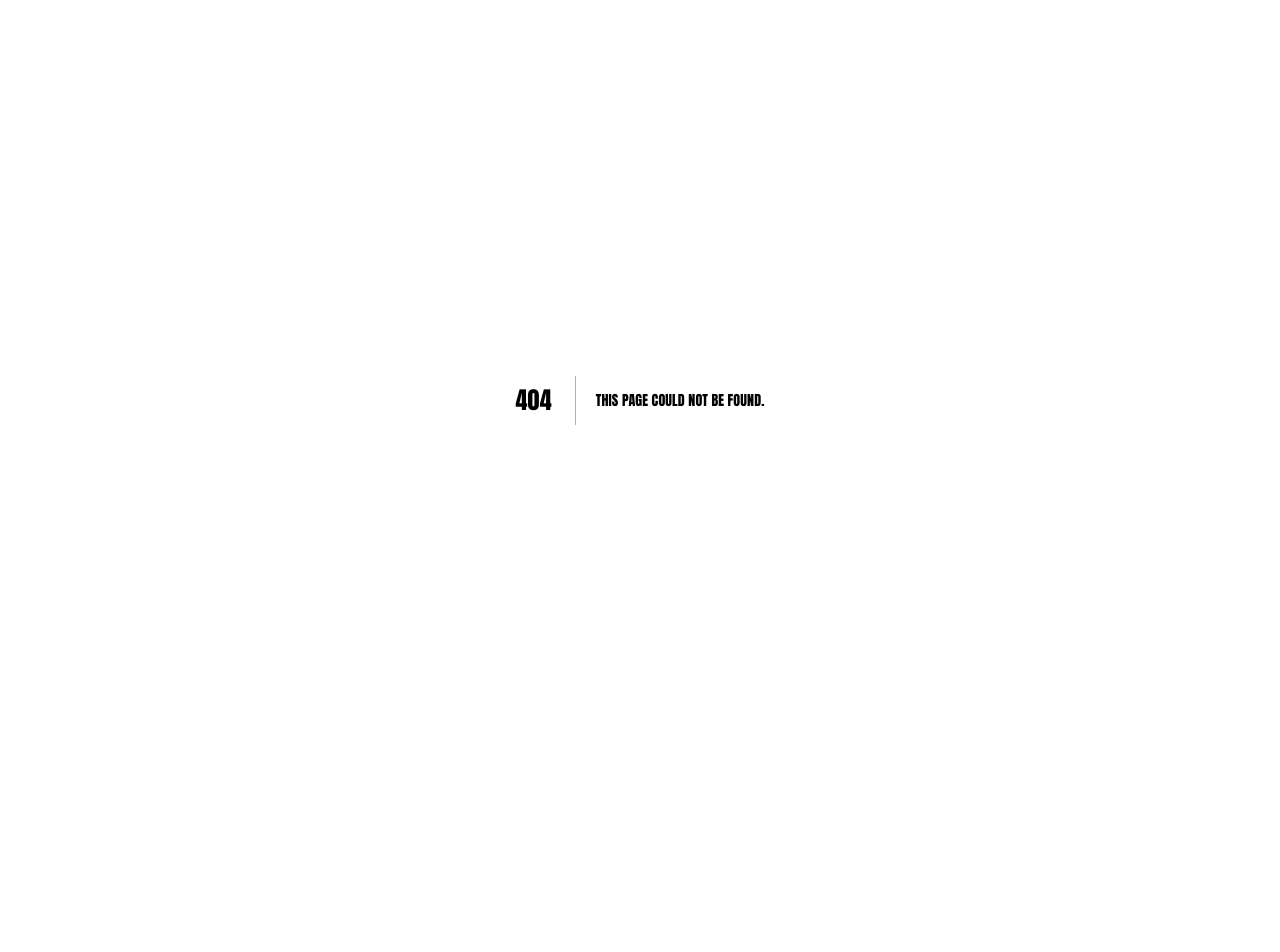
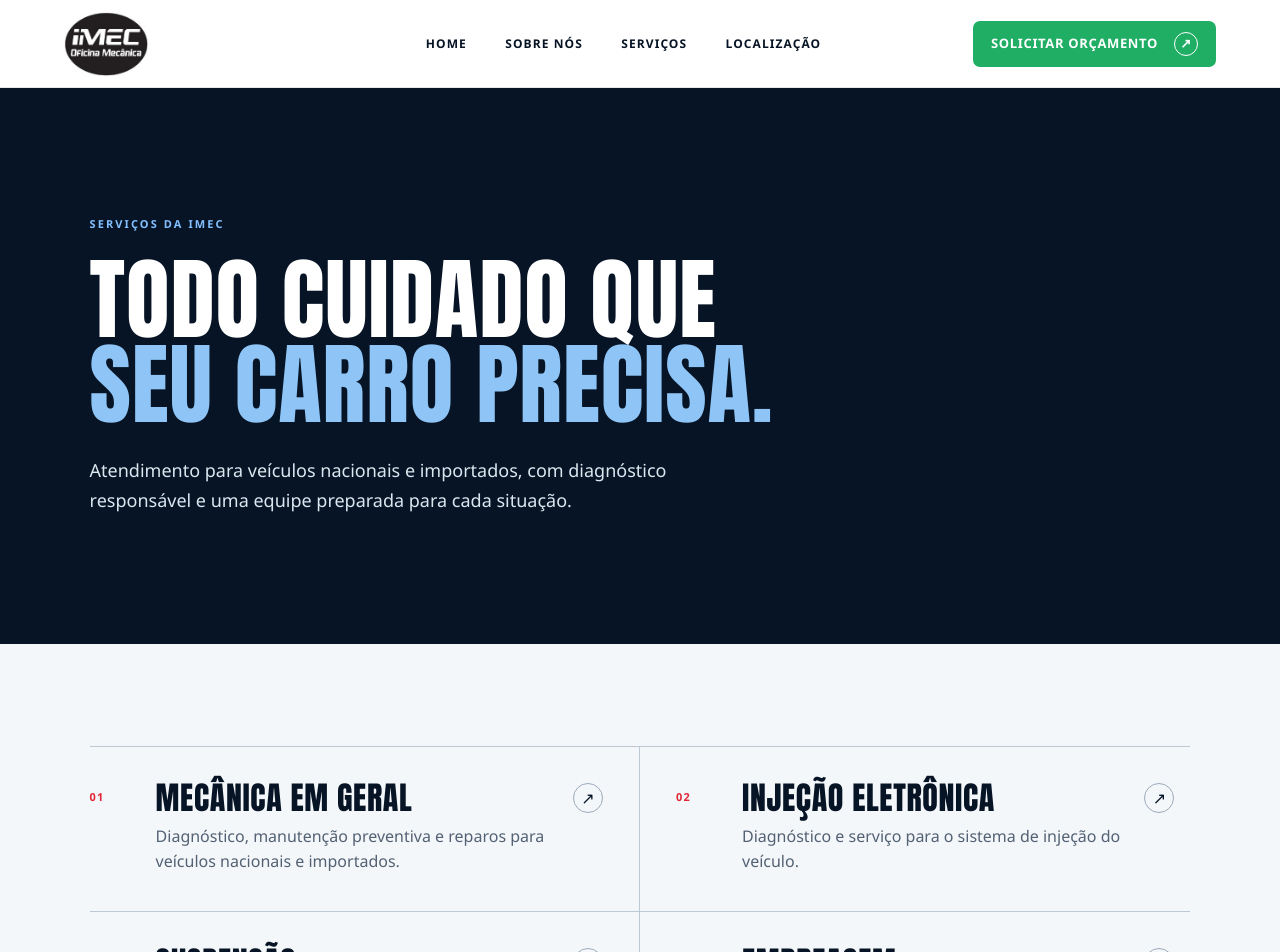
Before and after one commit to mariamatno1-lab/imec-oficina, a Next.js app: page /servicos in a window 1280 px wide. Before the commit this address had no page. Shown: the top 952 px of the page. Before the commit the page ends 800 px from the top, so only its background shows below. Built offline with nearby package versions, Linux system fonts and the light colour scheme.

Commit message:
Atualiza servicos, mapa e hero

```diff
--- a/app/globals.css
+++ b/app/globals.css
@@ -79,9 +79,6 @@ h1 span { color: #8ec5f6; display: block; }
 .hero-actions { align-items: center; display: flex; gap: 28px; margin-top: 40px; }
 .text-link { font-size: 12px; font-weight: 900; letter-spacing: .08em; text-transform: uppercase; }
 .light-link { border-bottom: 1px solid rgba(255,255,255,.55); padding-bottom: 6px; }
-.hero-contact { background: white; bottom: 40px; color: var(--ink); display: flex; flex-direction: column; padding: 20px 32px; position: absolute; right: clamp(22px, 5vw, 76px); z-index: 3; }
-.hero-contact span { color: var(--muted); font-size: 10px; font-weight: 900; letter-spacing: .12em; text-transform: uppercase; }
-.hero-contact strong { font-family: Impact, "Arial Narrow", sans-serif; font-size: 26px; font-weight: 400; letter-spacing: .05em; }
 .road-mark { background: var(--red); bottom: 0; color: white; font-size: 10px; font-weight: 900; left: 0; letter-spacing: .2em; overflow: hidden; padding: 11px 0; position: absolute; text-align: center; white-space: nowrap; width: 100%; z-index: 4; }
 
 .service-section { padding: clamp(80px, 10vw, 148px) clamp(22px, 7vw, 110px); }
@@ -98,6 +95,16 @@ h1 span { color: #8ec5f6; display: block; }
 .service-card p { color: var(--muted); line-height: 1.6; margin-bottom: 0; max-width: 390px; }
 .service-arrow { align-items: center; border: 1px solid #9caaba; border-radius: 50%; display: flex; height: 30px; justify-content: center; transition: all .2s; width: 30px; }
 .service-card:hover .service-arrow { background: var(--whatsapp); border-color: var(--whatsapp); color: white; }
+.services-more { display: flex; justify-content: center; margin-top: 46px; }
+.button-services { background: var(--blue); }
+.button-services:hover { background: var(--blue-deep); }
+
+.services-hero { background: var(--ink); color: white; padding: clamp(84px, 10vw, 145px) clamp(22px, 7vw, 110px); }
+.services-hero h1 { margin-bottom: 28px; }
+.services-hero > p:last-child { color: #dbe6ef; font-size: 18px; line-height: 1.7; margin-bottom: 0; max-width: 670px; }
+.services-complete { padding-top: clamp(64px, 8vw, 108px); }
+.services-complete .service-card h2 { font-family: Impact, "Arial Narrow", sans-serif; font-size: clamp(26px, 2.5vw, 38px); font-weight: 400; letter-spacing: .02em; margin-bottom: 10px; text-transform: uppercase; }
+.services-back { display: inline-block; margin-top: 48px; }
 
 .story { background: var(--blue-deep); color: white; display: grid; grid-template-columns: 1fr 1fr; min-height: 830px; }
 .story-collage { min-height: 780px; overflow: hidden; position: relative; }
@@ -126,8 +133,8 @@ h1 span { color: #8ec5f6; display: block; }
 .review-card footer { background: transparent; display: flex; flex-direction: column; font-size: 12px; font-weight: 900; gap: 4px; letter-spacing: .05em; padding: 0; text-transform: uppercase; }
 .review-card footer small { border: 0; color: #8fa4ba; font-size: 9px; grid-column: auto; padding: 0; }
 
-.location { background: #e7edf3; display: grid; grid-template-columns: 1fr 1fr; min-height: 650px; overflow: hidden; }
-.location-card { background: var(--blue); color: white; margin: 72px 0 72px clamp(22px, 7vw, 110px); padding: clamp(40px, 5vw, 72px); position: relative; z-index: 2; }
+.location { background: #e7edf3; display: grid; grid-template-columns: minmax(0, 1fr) minmax(0, 1fr); min-height: 520px; overflow: hidden; }
+.location-card { background: var(--blue); color: white; margin: 48px 0 48px clamp(22px, 7vw, 110px); padding: clamp(34px, 4vw, 58px); position: relative; z-index: 2; }
 .location-card .eyebrow { color: #b3ddff; }
 .location-card h2 { font-size: clamp(46px, 4.8vw, 72px); margin-bottom: 28px; }
 address { color: #deefff; font-size: 17px; font-style: normal; line-height: 1.7; }
@@ -135,8 +142,8 @@ dl { border-top: 1px solid rgba(255,255,255,.35); margin: 32px 0; padding-top: 1
 dl div { display: flex; gap: 20px; justify-content: space-between; padding: 8px 0; }
 dt { color: #b3ddff; font-size: 10px; font-weight: 900; letter-spacing: .1em; text-transform: uppercase; }
 dd { font-size: 14px; font-weight: 700; margin: 0; text-align: right; }
-.location-map { min-height: 650px; overflow: hidden; position: relative; }
-.location-map iframe { border: 0; filter: saturate(.72) contrast(1.04); height: 100%; inset: 0; min-height: 650px; position: absolute; width: 100%; }
+.location-map { min-height: 520px; overflow: hidden; position: relative; width: 100%; }
+.location-map iframe { border: 0; filter: saturate(.72) contrast(1.04); height: 100%; inset: 0; min-height: 520px; position: absolute; width: 100%; }
 .map-label { background: var(--ink); bottom: 28px; color: white; display: flex; flex-direction: column; gap: 6px; left: 28px; padding: 18px 22px; pointer-events: none; position: absolute; z-index: 2; }
 .map-label span { color: #8fc9fb; font-size: 9px; font-weight: 900; letter-spacing: .13em; text-transform: uppercase; }
 .map-label strong { font-size: 13px; letter-spacing: .03em; }
@@ -188,8 +195,6 @@ footer small { border-top: 1px solid var(--steel); color: var(--muted); font-siz
   h1 { font-size: clamp(54px, 17vw, 78px); }
   .hero-copy { font-size: 16px; }
   .hero-actions { align-items: flex-start; flex-direction: column; gap: 22px; }
-  .hero-contact { bottom: 34px; left: 20px; padding: 14px 20px; right: auto; }
-  .hero-contact strong { font-size: 21px; }
   .service-section { padding: 78px 20px; }
   .section-heading { margin-bottom: 44px; }
   .section-heading h2, .story h2, .proof h2, .final-cta h2 { font-size: 48px; }
--- a/app/page.tsx
+++ b/app/page.tsx
@@ -6,12 +6,13 @@ export const metadata: Metadata = {
     "Mecânica em geral, injeção eletrônica, suspensão, embreagem, freios, motor e ABS em Itapevi.",
 };
 
-const whatsapp = "https://wa.me/5555945221201";
+const whatsapp = "https://wa.me/5511945221201";
 
 const whatsappLink = (message: string) =>
   `${whatsapp}?text=${encodeURIComponent(message)}`;
 
 const services = [
+  { name: "Mecânica em geral", detail: "Diagnóstico, manutenção preventiva e reparos para veículos nacionais e importados." },
   { name: "Injeção eletrônica", detail: "Diagnóstico e serviço para o sistema de injeção do veículo." },
   { name: "Suspensão", detail: "Atenção ao conjunto responsável por estabilidade e conforto." },
   { name: "Embreagem", detail: "Avaliação e reparo do sistema de transmissão de força." },
@@ -88,10 +89,6 @@ export default function Home() {
             <a className="text-link light-link" href="#servicos">Conhecer os serviços ↓</a>
           </div>
         </div>
-        <div className="hero-contact">
-          <span>Telefone</span>
-          <strong>(11) 4141-0052</strong>
-        </div>
         <div className="road-mark" aria-hidden="true">IMEC · NACIONAIS E IMPORTADOS · IMEC · NACIONAIS E IMPORTADOS</div>
       </section>
 
@@ -106,7 +103,7 @@ export default function Home() {
           </p>
         </div>
         <div className="service-grid">
-          {services.map((service, index) => (
+          {services.slice(0, 4).map((service, index) => (
             <a
               className="service-card"
               key={service.name}
@@ -122,6 +119,9 @@ export default function Home() {
               <span className="service-arrow" aria-hidden="true">↗</span>
             </a>
           ))}
+        </div>
+        <div className="services-more">
+          <a className="button button-services" href="/servicos">Veja todos os serviços <span aria-hidden="true">→</span></a>
         </div>
       </section>
 
@@ -191,14 +191,14 @@ export default function Home() {
           </address>
           <dl>
             <div><dt>Telefone</dt><dd>(11) 4141-0052</dd></div>
-            <div><dt>WhatsApp</dt><dd>(55) 95452-21201</dd></div>
+            <div><dt>WhatsApp</dt><dd>(11) 94522-1201</dd></div>
             <div><dt>Instagram</dt><dd>@imec_nacionaiseimportados</dd></div>
           </dl>
         </div>
         <div className="location-map">
           <iframe
             title="Mapa da Imec Oficina Mecânica em Itapevi"
-            src="https://www.google.com/maps?q=Rua+Maria+de+Lourdes+Chaluppe,+231,+Jardim+Rosemary,+Itapevi,+SP,+06657-150&output=embed"
+            src="https://www.google.com/maps?q=Rua+Maria+de+Lourdes+Chaluppe,+231,+Jardim+Rosemary,+Itapevi,+SP,+06657-150&z=14&output=embed"
             loading="lazy"
             referrerPolicy="no-referrer-when-downgrade"
             allowFullScreen
--- /dev/null
+++ b/app/servicos/page.tsx
@@ -0,0 +1,60 @@
+import type { Metadata } from "next";
+
+export const metadata: Metadata = {
+  title: "Serviços | Imec Oficina Mecânica em Itapevi",
+  description: "Conheça os serviços da Imec para veículos nacionais e importados em Itapevi.",
+};
+
+const whatsapp = "https://wa.me/5511945221201";
+const whatsappLink = (service: string) =>
+  `${whatsapp}?text=${encodeURIComponent(`Olá, Imec! Quero falar sobre o serviço de ${service.toLowerCase()} para meu veículo.`)}`;
+
+const services = [
+  { name: "Mecânica em geral", detail: "Diagnóstico, manutenção preventiva e reparos para veículos nacionais e importados." },
+  { name: "Injeção eletrônica", detail: "Diagnóstico e serviço para o sistema de injeção do veículo." },
+  { name: "Suspensão", detail: "Avaliação e reparo do conjunto responsável por estabilidade, conforto e segurança." },
+  { name: "Embreagem", detail: "Avaliação e reparo do sistema de transmissão de força do veículo." },
+  { name: "Freios", detail: "Inspeção e manutenção de um dos sistemas mais importantes para a segurança." },
+  { name: "Motor", detail: "Manutenção e reparos com eficiência, precisão e diagnóstico cuidadoso." },
+  { name: "ABS", detail: "Diagnóstico e atendimento para o sistema antitravamento dos freios." },
+];
+
+export default function ServicesPage() {
+  return (
+    <main className="services-page">
+      <header className="site-header">
+        <a className="brand" href="/" aria-label="Imec — início">
+          <img src="/imec/logo.jpg" alt="Imec Nacionais e Importados" />
+        </a>
+        <nav aria-label="Navegação principal">
+          <a href="/">Home</a>
+          <a href="/#sobre">Sobre nós</a>
+          <a href="/servicos" aria-current="page">Serviços</a>
+          <a href="/#localizacao">Localização</a>
+        </nav>
+        <a className="button button-small" href={whatsappLink("orçamento")} target="_blank" rel="noreferrer">
+          Solicitar orçamento <span aria-hidden="true" className="wa-dot">↗</span>
+        </a>
+      </header>
+
+      <section className="services-hero">
+        <p className="eyebrow light">Serviços da Imec</p>
+        <h1>Todo cuidado que<br /><span>seu carro precisa.</span></h1>
+        <p>Atendimento para veículos nacionais e importados, com diagnóstico responsável e uma equipe preparada para cada situação.</p>
+      </section>
+
+      <section className="service-section services-complete" aria-label="Todos os serviços">
+        <div className="service-grid">
+          {services.map((service, index) => (
+            <a className="service-card" key={service.name} href={whatsappLink(service.name)} target="_blank" rel="noreferrer">
+              <span className="service-index">{String(index + 1).padStart(2, "0")}</span>
+              <div><h2>{service.name}</h2><p>{service.detail}</p></div>
+              <span className="service-arrow" aria-hidden="true">↗</span>
+            </a>
+          ))}
+        </div>
+        <a className="text-link services-back" href="/">← Voltar para a página inicial</a>
+      </section>
+    </main>
+  );
+}
```
